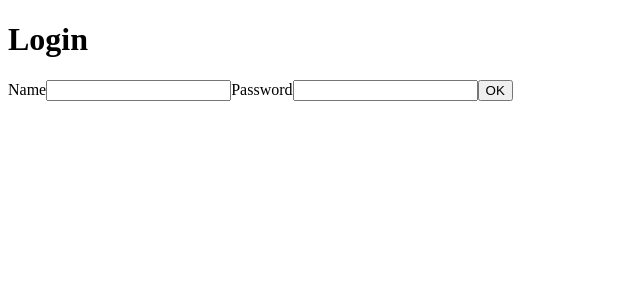
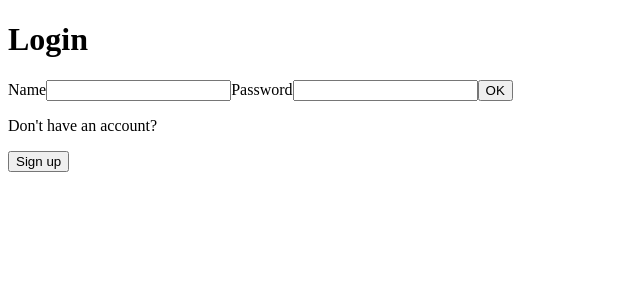
Before and after one commit to Henrique-Gouvea/Login-and-Registration---back-end-integration-, a React (Create React App) app in the folder front/: page / in a window 1280 px wide. Shown: the top 300 px of the page, without its empty margins (0-640 px from the left). Built offline with nearby package versions, Linux system fonts and the light colour scheme.

Commit message:
feat: button navigate for cadaster

```diff
--- a/front/src/pages/login/index.jsx
+++ b/front/src/pages/login/index.jsx
@@ -1,6 +1,7 @@
 import React, { useContext } from "react";
 import CadasterContext from "../../context/CadasterContext";
 import ButtonApi from "../components/buttonapi";
+import { useNavigate } from 'react-router-dom';
 
 function Login() {
 	const {
@@ -9,6 +10,8 @@ function Login() {
 			passwordLogin,
 			setPasswordLogin,
   } = useContext(CadasterContext);
+
+	const navigate = useNavigate()
 
 	return(
 		<>
@@ -40,6 +43,15 @@ function Login() {
 						</label>
 						<ButtonApi />
 					</form>
+					<div>
+						<p>Don't have an account?</p>
+						<button
+							type="submit"
+							onClick={ () => navigate('/user/cadaster')}
+						>
+							Sign up
+						</button>
+					</div>
 				</div>
 			</div>
 		</>
```
Lines whose indentation alone changed are shown as unchanged.
